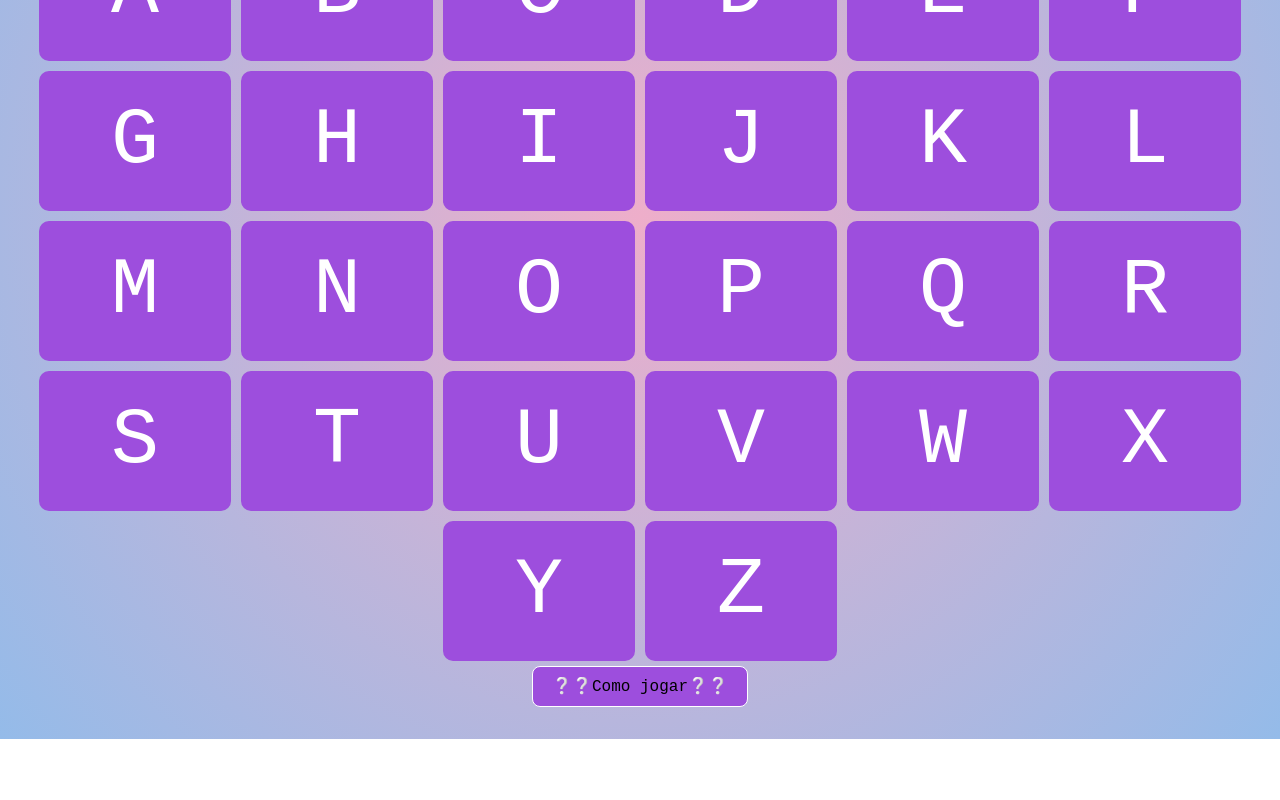
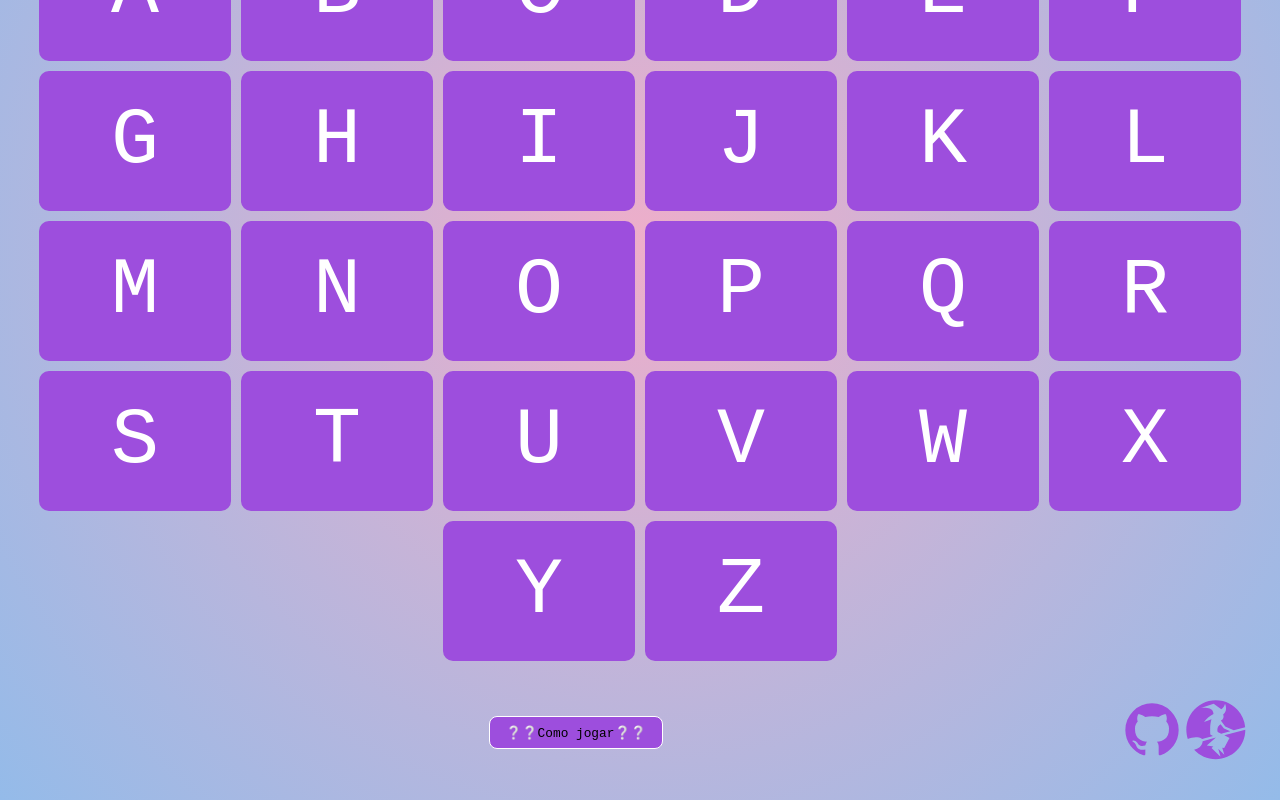
Before and after one commit to rafaellindemann/tranca-letra-pt-br, a React (Vite) app: page / in a window 1280 px wide. Shown: the part 306-1106 px from the top of the page. Before the commit the page ends 1045 px from the top, so only its background shows below. Built offline with nearby package versions, Linux system fonts and the light colour scheme; a web font is replaced by a local one.

Commit message:
add links

```diff
--- a/src/App.css
+++ b/src/App.css
@@ -189,3 +189,20 @@ button:focus-visible {
     font-size: 30px;
   }
 }
+
+footer {
+  margin-top: 2rem;
+  font-size: 0.8em;
+  width: 100%;
+  display: flex;
+  justify-content: center;
+  align-items: center;
+}
+
+.comoJogar{
+  flex: 8;
+}
+
+.linkGitHub{
+  flex: 1;
+}
--- a/src/App.jsx
+++ b/src/App.jsx
@@ -239,7 +239,18 @@ Continue jogando até que um jogador ganhe 3 rodadas primeiro.\nAs letras podem
         ))}
       </div>
       <footer>
-        <button onClick={mostrarRegras}>❔❔Como jogar❔❔</button>
+        <div className='comoJogar'>
+          <button onClick={mostrarRegras}>❔❔Como jogar❔❔</button>
+        </div>
+        <div className="links">
+          <a href="https://github.com/rafaellindemann/tranca-letra-pt-br" target="_blank">
+            <img src="/mdi--github.svg" alt="link para o GitHub" />
+          </a>
+          <a href="https://www.acartomante.com.br/" target="_blank">
+            <img src="/game-icons--witch-flight.svg" alt="Link para a Cartomante mais Linda" />
+          </a>
+
+        </div>
       </footer>
     </div>
   );
```
Also changed, not shown: public/game-icons--witch-flight.svg (added), public/mdi--github.svg (added).
